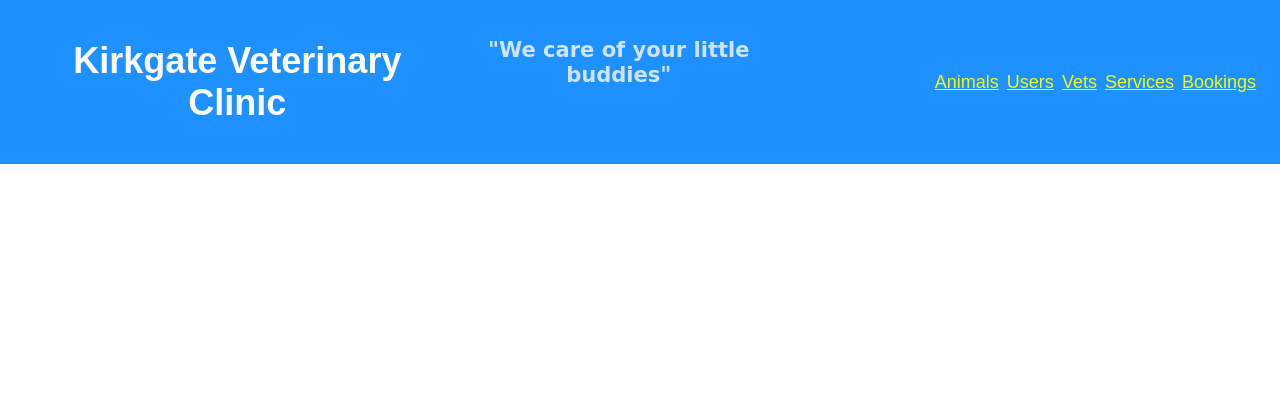
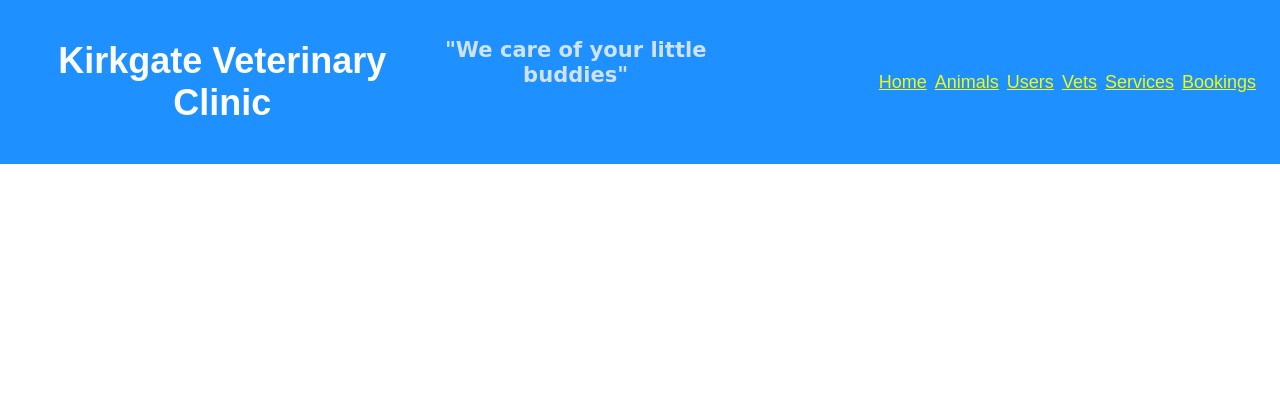
Before and after one commit to JavGoG/Vet_Clinic, a Flask app: page / in a window 1280 px wide. Shown: the top 420 px of the page. Run offline with Flask 2, Linux system fonts and the light colour scheme.

Commit message:
adding a home button to the website

```diff
--- a/templates/base.html
+++ b/templates/base.html
@@ -13,6 +13,7 @@
         <h3>"We care of your little buddies"</h3>
         <nav>
             <ul>
+                <li><a href="/">Home</a></li>
                 <li><a href="/animals">Animals</a></li>
                 <li><a href="/users">Users</a></li>
                 <li><a href="/vets">Vets</a></li>
```
